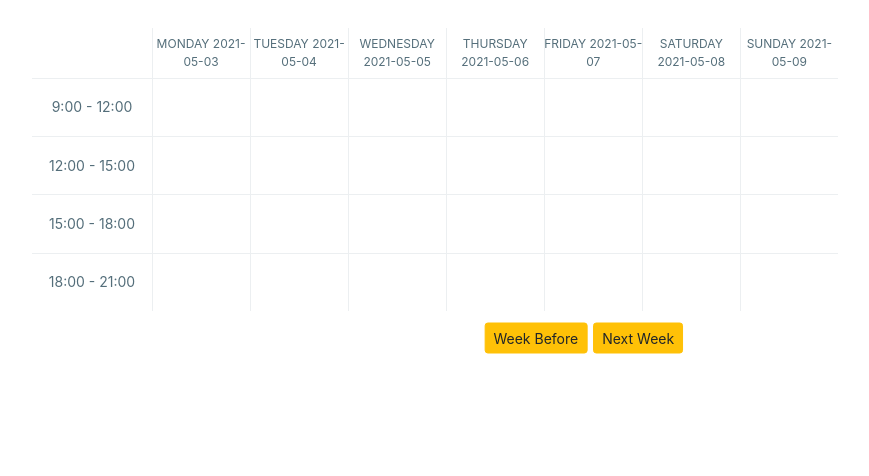
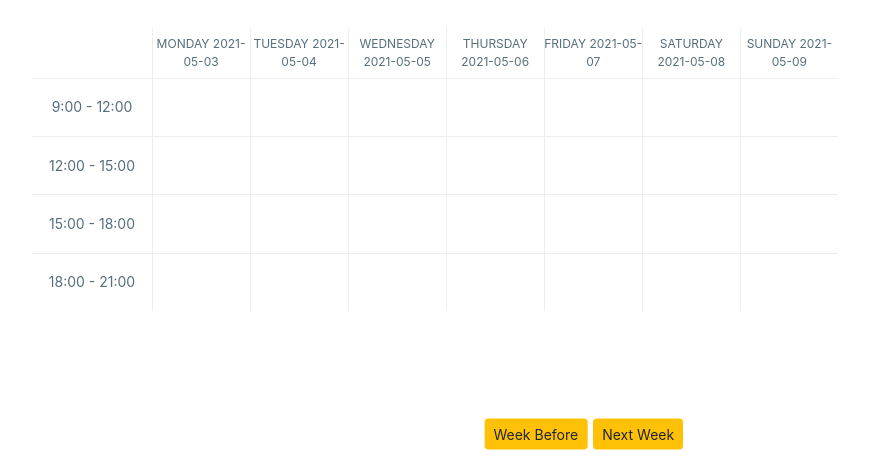
Before and after one commit to tobiy105/Cinema, a Flask app: page /ticket/1 in a window 1280 px wide. Shown: the part 526-1002 px from the top of the page, without its empty margins (53-922 px from the left). Run offline with Flask 2, Linux system fonts and the light colour scheme; data comes from the database, SQL or seed files in the repository; both versions use the stored data as it was after the commit; some libraries are stand-ins or nearby versions.

Commit message:
fixing bugs

```diff
--- a/app/cinema/views.py
+++ b/app/cinema/views.py
@@ -12,6 +12,7 @@ import qrcode
 #route for home
 @app.route('/')
 def home():
+    del session['employee_id']
     movies = Movies.query.all()
     return render_template('cinema/index.html', movies=movies)
 
--- a/app/templates/cinema/addscreen.html
+++ b/app/templates/cinema/addscreen.html
@@ -53,10 +53,8 @@
         <div class="col-md-1"></div>
             <div class="col-md-10">
                 <div class="text-center bg-info p-2 h4">Add a Screen</div>
+                <p>Please put start time as one of these options 09:00, 12:00, 15:00. 18:00</p>
                 {% from "_formhelpers.html" import render_field %}
-
-
-
                 {% include '_messages.html' %}
 
                 <form method="post" enctype="multipart/form-data">
--- a/app/templates/cinema/single_page.html
+++ b/app/templates/cinema/single_page.html
@@ -541,7 +541,7 @@ html, body {
 .vertical-center {
   margin: 0;
   position: absolute;
-  top: 108%;
+  top: 120%;
   left: 46%;
   -ms-transform: translate(-50%, -50%);
   transform: translate(-50%, -50%);
@@ -549,7 +549,7 @@ html, body {
 .vertical-center1 {
   margin: 0;
   position: absolute;
-  top: 108%;
+  top: 120%;
   left: 54%;
   -ms-transform: translate(-50%, -50%);
   transform: translate(-50%, -50%);
```
Also changed, not shown: app/app.db.
